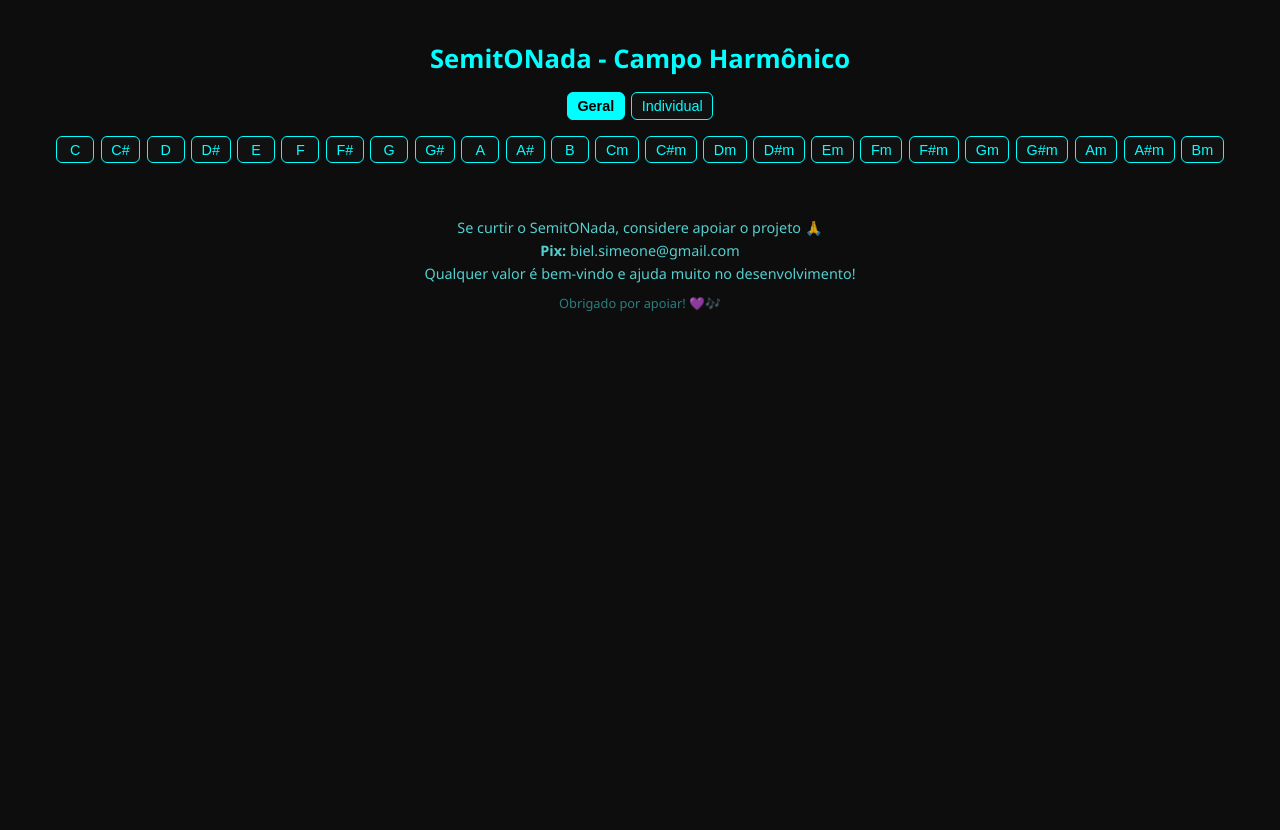
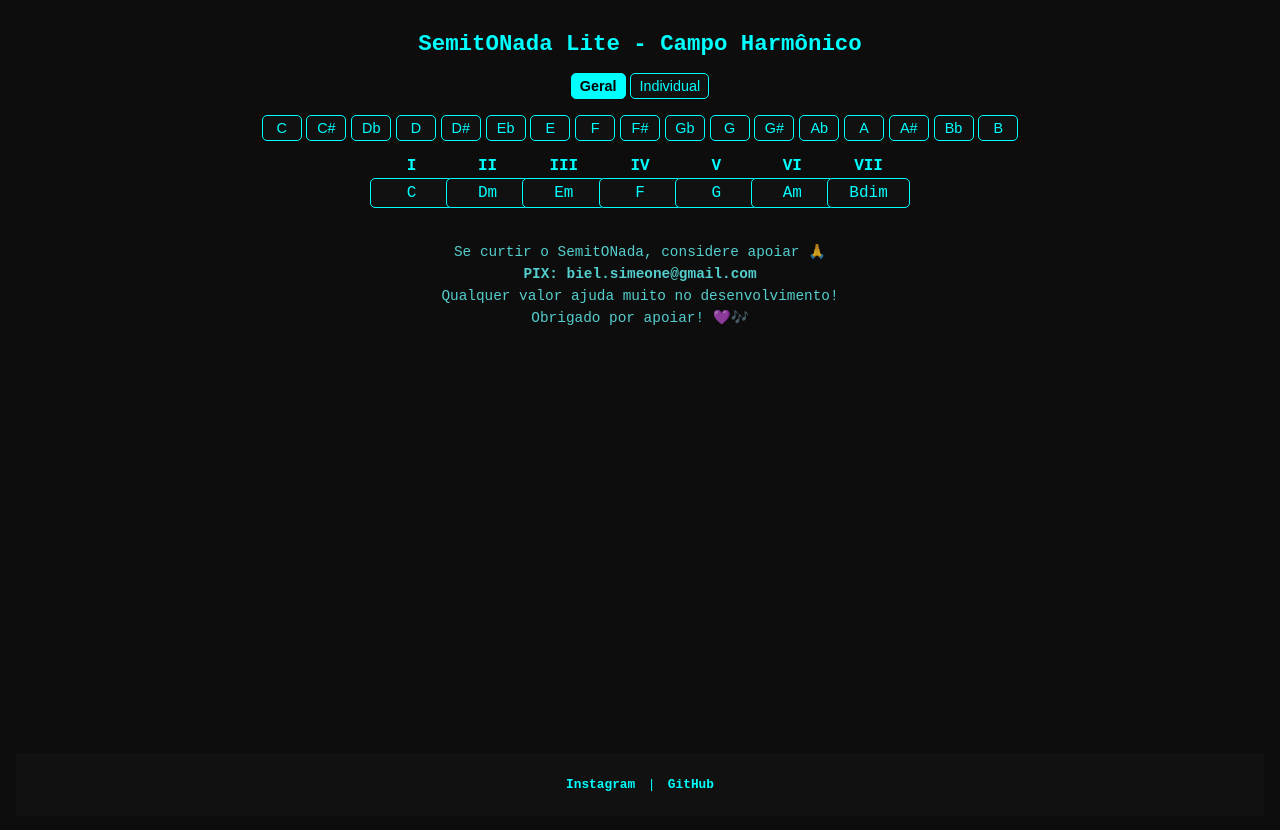
Before and after one commit to Ganjabionick8/semitonada-lite, a plain HTML site: page index.html in a window 1280 px wide. Before the commit the page ends 800 px from the top, so only its background shows below. Drawn offline with Linux system fonts and the light colour scheme.

Commit message:
Update index.html

```diff
--- a/index.html
+++ b/index.html
@@ -3,145 +3,163 @@
 <head>
 <meta charset="UTF-8" />
 <meta name="viewport" content="width=device-width, initial-scale=1" />
-<title>SemitONada - Campo Harmônico</title>
+<title>SemitONada Lite - Campo Harmônico Completo</title>
 <style>
   body {
-    background: #0d0d0d;
-    color: #0ff;
-    font-family: 'Segoe UI', Tahoma, Geneva, Verdana, sans-serif;
-    padding: 1rem;
-    text-align: center;
-    user-select: none;
+    background:#0d0d0d;
+    color:#0ff;
+    font-family: monospace, monospace;
+    padding:1rem;
+    text-align:center;
+    user-select:none;
+    margin:0;
+    display: flex;
+    flex-direction: column;
+    min-height: 100vh;
   }
   h1 {
-    margin-bottom: 1rem;
-    font-size: 1.6rem;
-    font-weight: bold;
+    font-size:1.4rem;
+    margin-bottom:1rem;
   }
   #modo-toggle, #tones {
-    display: flex;
-    justify-content: center;
+    display:flex;
+    justify-content:center;
+    gap:0.3rem;
+    margin-bottom:1rem;
     flex-wrap: wrap;
-    gap: 0.4rem;
-    margin-bottom: 1rem;
   }
   button {
-    background: #111;
-    border: 1.5px solid #0ff;
-    border-radius: 6px;
-    color: #0ff;
-    padding: 0.3rem 0.6rem;
-    font-size: 0.9rem;
-    cursor: pointer;
-    min-width: 38px;
-    transition: background-color 0.3s ease, color 0.3s ease;
-  }
-  button:hover {
-    background-color: #0ff1;
+    background:#111;
+    border:1.5px solid #0ff;
+    border-radius:5px;
+    color:#0ff;
+    padding:0.25rem 0.5rem;
+    cursor:pointer;
+    min-width:40px;
+    font-size:0.9rem;
+    user-select:none;
   }
   button.active {
-    background-color: #0ff;
-    color: #000;
-    font-weight: 700;
+    background:#0ff;
+    color:#000;
+    font-weight:bold;
   }
   #graus-container {
-    display: flex;
-    justify-content: center;
-    gap: 0.8rem;
-    margin-bottom: 1rem;
+    display:flex;
+    justify-content:center;
+    gap:0.7rem;
+    flex-wrap: wrap;
   }
   .grau-coluna {
-    display: flex;
+    display:flex;
     flex-direction: column;
-    align-items: center;
-    min-width: 70px;
+    align-items:center;
+    min-width:65px;
   }
   .grau-label {
-    font-weight: 700;
-    margin-bottom: 0.25rem;
+    font-weight:bold;
+    margin-bottom:0.2rem;
   }
   .nota {
-    border: 1px solid #0ff;
-    background-color: #111;
-    border-radius: 6px;
-    padding: 0.4rem 0.6rem;
-    width: 100%;
-    text-align: center;
-    font-size: 1rem;
+    background:#111;
+    border:1px solid #0ff;
+    border-radius:5px;
+    padding:0.3rem 0.5rem;
+    width:100%;
   }
   #acorde-selecionado {
-    font-size: 1.3rem;
-    font-weight: 600;
-    margin: 1rem 0 1.5rem 0;
-    min-height: 2rem;
+    margin-top:1rem;
+    font-weight:bold;
+    min-height:1.8rem;
   }
   .apoie {
-    margin-top: 2.5rem;
+    margin-top: 2rem;
     font-size: 0.9rem;
     color: #66ffffcc;
     line-height: 1.3;
   }
   .apoie p {
-    margin: 0.25rem 0;
+    margin: 0.2rem 0;
   }
-  .apoie p.thanks {
+  .apoie p.pix {
+    font-weight: 700;
+    cursor: pointer;
+    user-select: text;
+  }
+  .apoie p.pix:hover {
+    color: #33ffff;
+  }
+  footer {
+    margin-top: auto;
+    background: #111;
+    color: #0ff;
     font-size: 0.8rem;
-    color: #339999cc;
-    margin-top: 0.7rem;
+    padding: 0.7rem 0.5rem;
+    user-select: text;
+  }
+  footer a {
+    color: #0ff;
+    text-decoration: none;
+    font-weight: bold;
+    margin: 0 0.3rem;
+  }
+  footer a:hover {
+    text-decoration: underline;
   }
 </style>
 </head>
 <body>
 
-<h1>SemitONada - Campo Harmônico</h1>
+<h1>SemitONada Lite - Campo Harmônico</h1>
 
 <div id="modo-toggle">
-  <button id="btnGeral" class="active">Geral</button>
-  <button id="btnIndividual">Individual</button>
+  <button id="btnGeral" class="active" aria-pressed="true">Geral</button>
+  <button id="btnIndividual" aria-pressed="false">Individual</button>
 </div>
 
-<div id="tones"></div>
+<div id="tones" role="list" aria-label="Seleção de tom"></div>
 
-<div id="graus-container"></div>
+<div id="graus-container" role="list" aria-label="Graus do campo harmônico"></div>
 
-<div id="acorde-selecionado" style="display:none;"></div>
+<div id="acorde-selecionado" style="display:none;" aria-live="polite"></div>
 
-<div class="apoie">
-  <p>Se curtir o SemitONada, considere apoiar o projeto 🙏</p>
-  <p><strong>Pix:</strong> biel.simeone@gmail.com</p>
-  <p>Qualquer valor é bem-vindo e ajuda muito no desenvolvimento!</p>
-  <p class="thanks">Obrigado por apoiar! 💜🎶</p>
+<div class="apoie" role="contentinfo" aria-label="Seção para apoio ao projeto">
+  <p>Se curtir o SemitONada, considere apoiar 🙏</p>
+  <p class="pix" id="pixKey" tabindex="0" title="Clique para copiar PIX">PIX: <strong>biel.simeone@gmail.com</strong></p>
+  <p>Qualquer valor ajuda muito no desenvolvimento!</p>
+  <p>Obrigado por apoiar! 💜🎶</p>
 </div>
+
+<footer>
+  <p>
+    <a href="https://www.instagram.com/ganjabionick8" target="_blank" rel="noopener noreferrer">Instagram</a> |
+    <a href="https://github.com/Ganjabionick8" target="_blank" rel="noopener noreferrer">GitHub</a>
+  </p>
+</footer>
 
 <script>
 const campos = {
-  'C': ['C', 'Dm', 'Em', 'F', 'G', 'Am', 'Bdim'],
+  'C':  ['C',  'Dm',  'Em',  'F',  'G',  'Am',  'Bdim'],
   'C#': ['C#', 'D#m', 'E#m', 'F#', 'G#', 'A#m', 'B#dim'],
-  'D': ['D', 'Em', 'F#m', 'G', 'A', 'Bm', 'C#dim'],
-  'D#': ['D#', 'Fm', 'Gm', 'G#', 'A#', 'Cm', 'Ddim'],
-  'E': ['E', 'F#m', 'G#m', 'A', 'B', 'C#m', 'D#dim'],
-  'F': ['F', 'Gm', 'Am', 'A#', 'C', 'Dm', 'Edim'],
-  'F#': ['F#', 'G#m', 'A#m', 'B', 'C#', 'D#m', 'E#dim'],
-  'G': ['G', 'Am', 'Bm', 'C', 'D', 'Em', 'F#dim'],
-  'G#': ['G#', 'A#m', 'Cm', 'C#', 'D#', 'Fm', 'Gdim'],
-  'A': ['A', 'Bm', 'C#m', 'D', 'E', 'F#m', 'G#dim'],
-  'A#': ['A#', 'Cm', 'Dm', 'D#', 'F', 'Gm', 'Adim'],
-  'B': ['B', 'C#m', 'D#m', 'E', 'F#', 'G#m', 'A#dim'],
-  'Cm': ['Cm', 'Ddim', 'D#', 'Fm', 'Gm', 'G#', 'A#'],
-  'C#m': ['C#m', 'D#dim', 'E', 'F#m', 'G#m', 'A', 'B'],
-  'Dm': ['Dm', 'Edim', 'F', 'Gm', 'Am', 'A#', 'C'],
-  'D#m': ['D#m', 'Fdim', 'F#', 'G#m', 'A#m', 'B', 'C#'],
-  'Em': ['Em', 'F#dim', 'G', 'Am', 'Bm', 'C', 'D'],
-  'Fm': ['Fm', 'Gdim', 'G#', 'A#m', 'Cm', 'C#', 'D#'],
-  'F#m': ['F#m', 'G#dim', 'A', 'Bm', 'C#m', 'D', 'E'],
-  'Gm': ['Gm', 'Adim', 'A#', 'Cm', 'Dm', 'D#', 'F'],
-  'G#m': ['G#m', 'A#dim', 'B', 'C#m', 'D#m', 'E', 'F#'],
-  'Am': ['Am', 'Bdim', 'C', 'Dm', 'Em', 'F', 'G'],
-  'A#m': ['A#m', 'Cdim', 'C#', 'D#m', 'Fm', 'F#', 'G#'],
-  'Bm': ['Bm', 'C#dim', 'D', 'Em', 'F#m', 'G', 'A']
+  'Db': ['Db', 'Ebm', 'Fm',  'Gb', 'Ab', 'Bbm', 'Cdim'],
+  'D':  ['D',  'Em',  'F#m', 'G',  'A',  'Bm',  'C#dim'],
+  'D#': ['D#', 'Fm',  'Gm',  'G#', 'A#', 'Cm',  'Ddim'],
+  'Eb': ['Eb', 'Fm',  'Gm',  'Ab', 'Bb', 'Cm',  'Ddim'],
+  'E':  ['E',  'F#m', 'G#m', 'A',  'B',  'C#m', 'D#dim'],
+  'F':  ['F',  'Gm',  'Am',  'A#', 'C',  'Dm',  'Edim'],
+  'F#': ['F#', 'G#m', 'A#m', 'B',  'C#', 'D#m', 'E#dim'],
+  'Gb': ['Gb', 'Abm', 'Bbm', 'Cb', 'Db', 'Ebm', 'Fdim'],
+  'G':  ['G',  'Am',  'Bm',  'C',  'D',  'Em',  'F#dim'],
+  'G#': ['G#', 'A#m', 'Cm',  'C#', 'D#', 'Fm',  'Gdim'],
+  'Ab': ['Ab', 'Bbm', 'Cm',  'Db', 'Eb', 'Fm',  'Gdim'],
+  'A':  ['A',  'Bm',  'C#m', 'D',  'E',  'F#m', 'G#dim'],
+  'A#': ['A#', 'Cm',  'Dm',  'D#', 'F',  'Gm',  'Adim'],
+  'Bb': ['Bb', 'Cm',  'Dm',  'Eb', 'F',  'Gm',  'Adim'],
+  'B':  ['B',  'C#m', 'D#m', 'E',  'F#', 'G#m', 'A#dim']
 };
 
 const graus = ['I','II','III','IV','V','VI','VII'];
+
 let tomAtual = null;
 let grauAtual = null;
 let modo = 'geral';
@@ -149,12 +167,29 @@ let modo = 'geral';
 const tonesDiv = document.getElementById('tones');
 const grausContainer = document.getElementById('graus-container');
 const acordeSel = document.getElementById('acorde-selecionado');
+const pixKey = document.getElementById('pixKey');
+
+function criarBotoesTons() {
+  tonesDiv.innerHTML = '';
+  Object.keys(campos).forEach(tom => {
+    const btn = document.createElement('button');
+    btn.textContent = tom;
+    btn.setAttribute('role','listitem');
+    btn.onclick = () => {
+      tomAtual = tom;
+      grauAtual = null;
+      mostrar();
+    };
+    tonesDiv.appendChild(btn);
+  });
+}
 
 function criarGraus() {
   grausContainer.innerHTML = '';
   graus.forEach((g, i) => {
     const col = document.createElement('div');
     col.className = 'grau-coluna';
+    col.setAttribute('role','listitem');
     const label = document.createElement('div');
     label.className = 'grau-label';
     label.textContent = g;
@@ -172,41 +207,35 @@ function atualizarNotasGeral() {
   if (!tomAtual) return;
   campos[tomAtual].forEach((acorde, i) => {
     const notaDiv = document.getElementById('nota-' + i);
-    if (notaDiv) {
-      notaDiv.textContent = acorde;
-    }
+    if (notaDiv) notaDiv.textContent = acorde;
   });
 }
 
 function limparNotas() {
   for(let i=0; i<graus.length; i++){
     const notaDiv = document.getElementById('nota-' + i);
-    if(notaDiv) notaDiv.textContent = '-';
+    if (notaDiv) notaDiv.textContent = '-';
   }
 }
-
-Object.keys(campos).forEach(tom => {
-  const btn = document.createElement('button');
-  btn.textContent = tom;
-  btn.onclick = () => {
-    tomAtual = tom;
-    grauAtual = null;
-    mostrar();
-  };
-  tonesDiv.appendChild(btn);
-});
 
 document.getElementById('btnGeral').onclick = () => {
   modo = 'geral';
   grauAtual = null;
   mostrar();
+  atualizarAriaPressed();
 };
 
 document.getElementById('btnIndividual').onclick = () => {
   modo = 'individual';
   grauAtual = null;
   mostrar();
+  atualizarAriaPressed();
 };
+
+function atualizarAriaPressed(){
+  document.getElementById('btnGeral').setAttribute('aria-pressed', modo === 'geral');
+  document.getElementById('btnIndividual').setAttribute('aria-pressed', modo === 'individual');
+}
 
 function mostrar() {
   document.querySelectorAll('#modo-toggle button').forEach(b => b.classList.remove('active'));
@@ -219,19 +248,14 @@ function mostrar() {
     return;
   }
 
+  criarGraus();
+
   if (modo === 'geral') {
-    criarGraus();
     atualizarNotasGeral();
   } else {
-    criarGraus();
     limparNotas();
     acordeSel.style.display = 'block';
-    acordeSel.textContent = 'Selecione um grau';
-    criarBotoesGraus();
-  }
-}
-
-function criarBotoesGraus() {
+    acordeSel.textContent = 'Clique num grau';
     grausContainer.querySelectorAll('.grau-coluna').forEach((col, i) => {
       col.style.cursor = 'pointer';
       col.onclick = () => {
@@ -240,18 +264,42 @@ function criarBotoesGraus() {
       };
     });
   }
+}
 
 function mostrarIndividual() {
   if (grauAtual === null || !tomAtual) return;
   limparNotas();
   const notaDiv = document.getElementById('nota-' + grauAtual);
-  if (notaDiv) {
-    notaDiv.textContent = campos[tomAtual][grauAtual];
-  }
+  if (notaDiv) notaDiv.textContent = campos[tomAtual][grauAtual];
   acordeSel.textContent = `${graus[grauAtual]}: ${campos[tomAtual][grauAtual]}`;
 }
 
+pixKey.onclick = () => {
+  copiarPix();
+};
+pixKey.addEventListener('keypress', e => {
+  if(e.key === 'Enter' || e.key === ' ') {
+    e.preventDefault();
+    copiarPix();
+  }
+});
+
+function copiarPix() {
+  const pix = pixKey.textContent.replace('PIX: ', '').trim();
+  navigator.clipboard.writeText(pix).then(() => {
+    pixKey.textContent = "PIX copiado! 🙏";
+    setTimeout(() => {
+      pixKey.textContent = "PIX: biel.simeone@gmail.com";
+    }, 2000);
+  }).catch(() => {
+    alert('Erro ao copiar PIX. Copie manualmente: biel.simeone@gmail.com');
+  });
+}
+
+criarBotoesTons();
+tomAtual = 'C';
 mostrar();
+atualizarAriaPressed();
 </script>
 
 </body>
```
Lines whose indentation alone changed are shown as unchanged.
